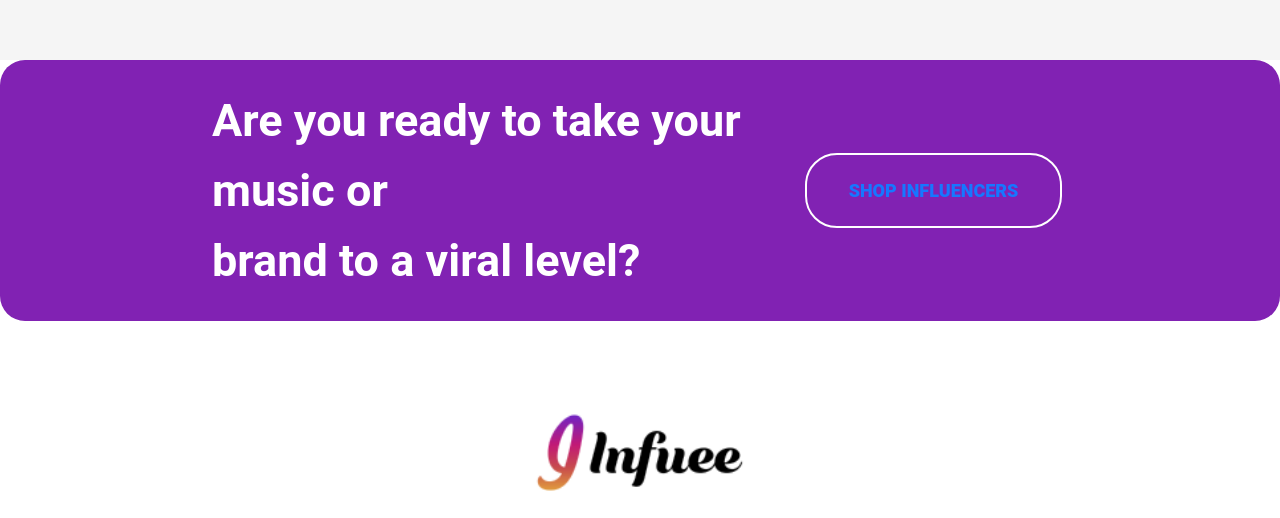
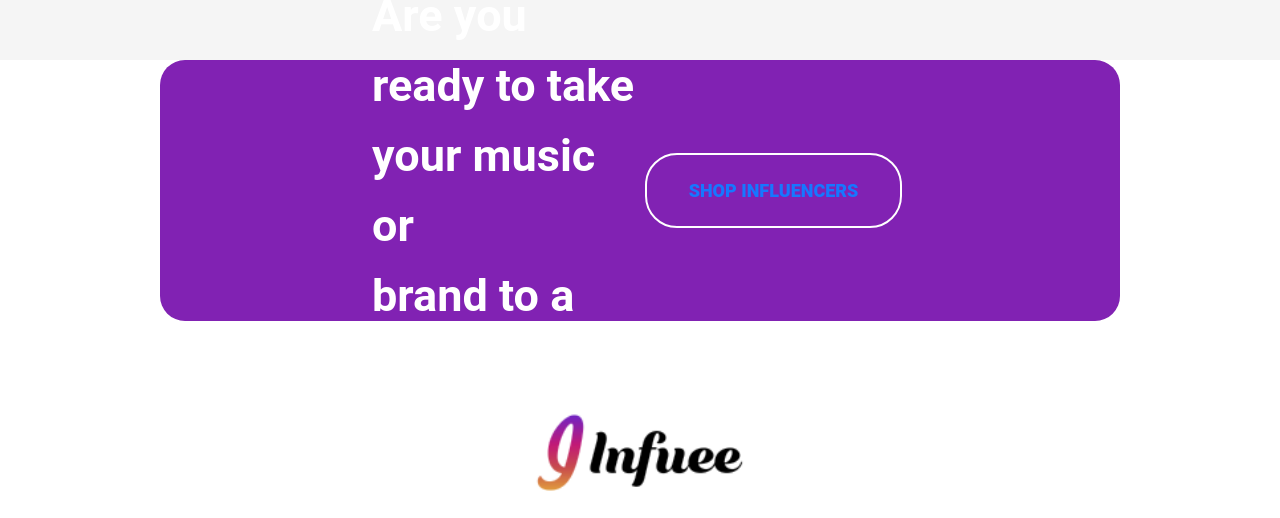
Before and after one commit to LaithJabali/social-influencer, a React (Create React App) app: page / in a window 1280 px wide. Shown: the part 836-1354 px from the top of the page. Built offline with nearby package versions, Linux system fonts and the light colour scheme.

Commit message:
Updated the code based on the Monitor feedback
update in shop button

```diff
--- a/src/components/Header/HeaderButtons.js
+++ b/src/components/Header/HeaderButtons.js
@@ -2,13 +2,13 @@ import React from 'react'
 import style from './Header.module.css'
 import { Button } from 'antd';
 import { Link } from 'react-router-dom';
-import {buttons} from './data';
 
-const HeaderButtons = () => {
+
+const HeaderButtons = ({buttons,buttonClass,buttonShape}) => {
   const renderedButtons = buttons.map(({url,content,buttonType}) => {
     return(
       <Link key={url} to={url}>
-        <Button type={buttonType} className={style.signButton}>{content}</Button>
+        <Button type={buttonType} className={buttonClass} shape={buttonShape}>{content}</Button>
       </Link>
     )
   });
--- a/src/components/Header/MyHeader.js
+++ b/src/components/Header/MyHeader.js
@@ -4,6 +4,7 @@ import Logo from '../Logo/Logo';
 import {navLinks} from './data'
 import NavBar from './NavBar';
 import HeaderButtons from './HeaderButtons';
+import {buttons} from './data';
 
 const MyHeader = () => {
   return (
@@ -11,7 +12,7 @@ const MyHeader = () => {
         <div className={style.header}>
           <Logo LogoWidth={160} LogoHeight={90} LogoStyle={style.LogoStyle}/>
           <NavBar navLinks={navLinks} isFooter={false} />
-          <HeaderButtons />
+          <HeaderButtons buttons={buttons} buttonClass={style.signButton}/>
         </div>
       </div>
   )
--- a/src/components/ShopInfluencerBox/ShopButton.js
+++ b/src/components/ShopInfluencerBox/ShopButton.js
@@ -1,13 +1,16 @@
 import React from 'react'
-import { Link } from 'react-router-dom';
-import { Button } from 'antd';
 import styles from './ShopInfluencerBox.module.css';
+import HeaderButtons from '../Header/HeaderButtons'
 
 const ShopButton = () => {
+  const button = [
+    {
+      url:'/BrowseInfluencers',
+      content: 'Shop Influencers',
+      buttonType: 'link'
+    }];
   return (
-    <Link key={'ShopButton'} to={'/BrowseInfluencers'}>
-         <Button className={styles.button} type='link' shape='round'>Shop Influencers</Button>
-    </Link>
+    <HeaderButtons buttons={button} buttonClass={styles.button} buttonShape={'round'}/>
   )
 }
 export default ShopButton
--- a/src/components/ShopInfluencerBox/ShopInfluencerBox.module.css
+++ b/src/components/ShopInfluencerBox/ShopInfluencerBox.module.css
@@ -8,8 +8,8 @@
     max-width: 1602px;
     height: 261px;
     border-radius: 25px;
-    margin-left: auto;
-    margin-right: auto;
+    margin-left: 160px;
+    margin-right: 160px;
     padding: 0;
     margin-bottom: 73px;
 }
```
